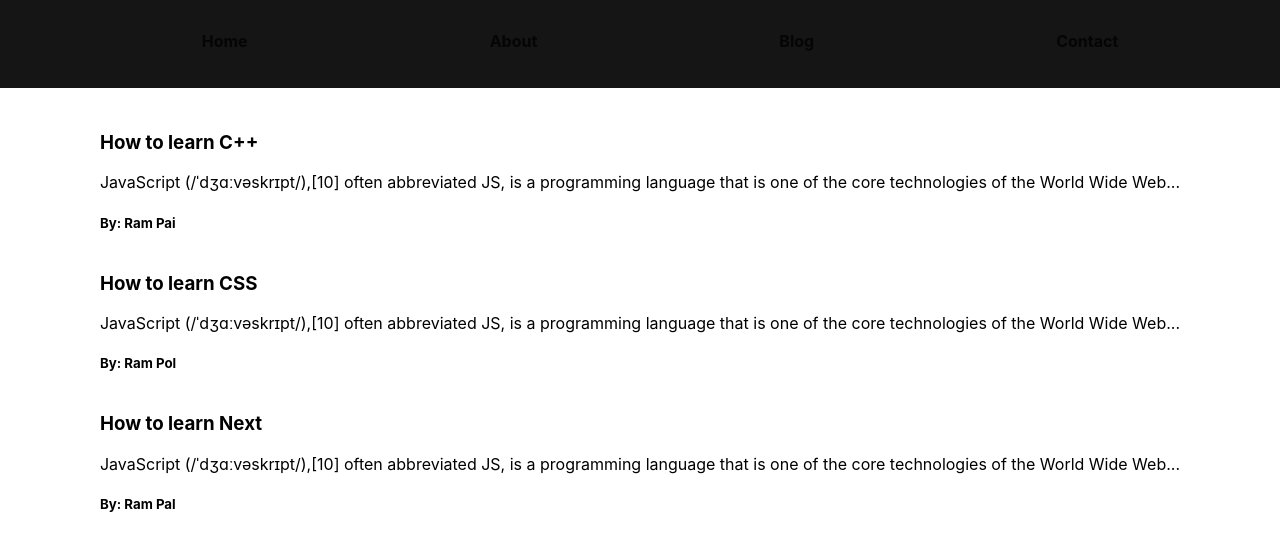
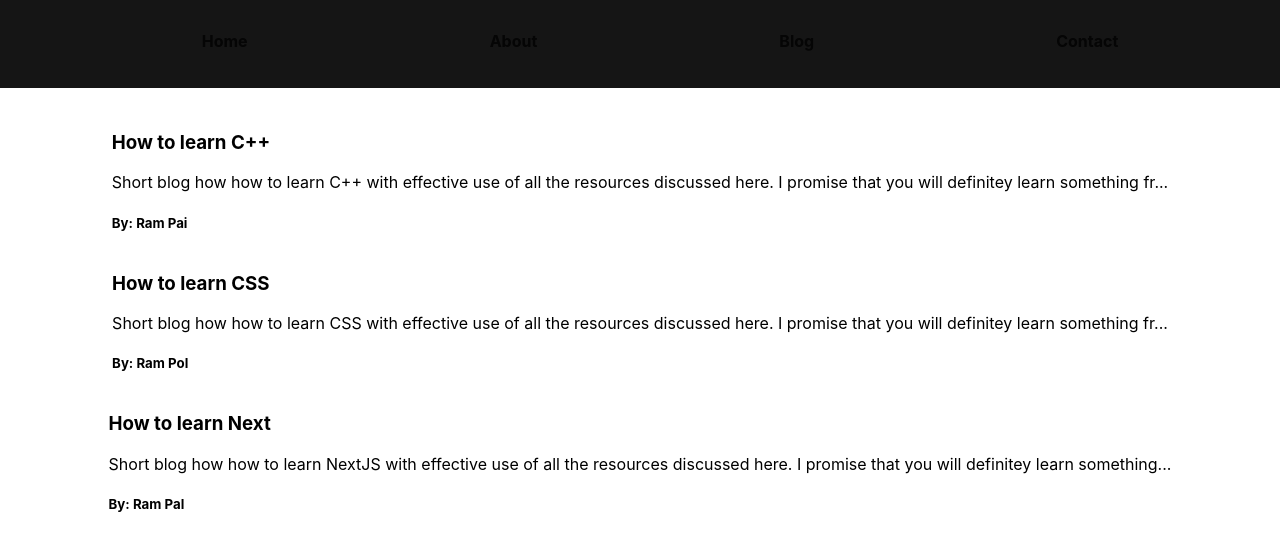
Before and after one commit to RajS18/BlogersDen, a Next.js app: page /blog in a window 1280 px wide. Shown: the top 550 px of the page. Built offline with nearby package versions, Linux system fonts and the light colour scheme.

Commit message:
modified push

```diff
--- a/blogpostData/howtolearncpp.json
+++ b/blogpostData/howtolearncpp.json
@@ -1,6 +1,7 @@
 {
     "title": "How to learn C++",
-    "content": "JavaScript (/ˈdʒɑːvəskrɪpt/),[10] often abbreviated JS, is a programming language that is one of the core technologies of the World Wide Web, alongside HTML and CSS.[11] Over 97% of websites use JavaScript on the client side for web page behaviour,[12] often incorporating third-party libraries.[13] All major web browsers have a dedicated JavaScript engine to execute the code on users' devices. JavaScript is a high-level, often just-in-time compiled language that conforms to the ECMAScript standard.[14] It has dynamic typing, prototype-based object-orientation, and first-class functions. It is multi-paradigm, supporting event-driven, functional, and imperative programming styles. It has application programming interfaces (APIs) for working with text, dates, regular expressions, standard data structures, and the Document Object Model (DOM). The ECMAScript standard does not include any input/output (I/O), such as networking, storage, or graphics facilities. In practice, the web browser or other runtime system provides JavaScript APIs for I/O. JavaScript engines were originally used only in web browsers, but are now core components of some servers and a variety of applications. The most popular runtime system for this usage is Node.js. Although Java and JavaScript are similar in name, syntax, and respective standard libraries, the two languages are distinct and differ greatly in design.",
+    "content": "JavaScript often abbreviated JS, is a programming language that is one of the core technologies of the World Wide Web, alongside HTML and CSS.[11] Over 97% of websites use JavaScript on the client side for web page behaviour,[12] often incorporating third-party libraries.[13] All major web browsers have a dedicated JavaScript engine to execute the code on users' devices. JavaScript is a high-level, often just-in-time compiled language that conforms to the ECMAScript standard.[14] It has dynamic typing, prototype-based object-orientation, and first-class functions. It is multi-paradigm, supporting event-driven, functional, and imperative programming styles. It has application programming interfaces (APIs) for working with text, dates, regular expressions, standard data structures, and the Document Object Model (DOM). The ECMAScript standard does not include any input/output (I/O), such as networking, storage, or graphics facilities. In practice, the web browser or other runtime system provides JavaScript APIs for I/O. JavaScript engines were originally used only in web browsers, but are now core components of some servers and a variety of applications. The most popular runtime system for this usage is Node.js. Although Java and JavaScript are similar in name, syntax, and respective standard libraries, the two languages are distinct and differ greatly in design.",
     "author": "Ram Pai",
+    "metaDescription": "Short blog how how to learn C++ with effective use of all the resources discussed here. I promise that you will definitey learn something from this.",
     "slug":"howtolearncpp"
 }
--- a/blogpostData/howtolearncss.json
+++ b/blogpostData/howtolearncss.json
@@ -2,6 +2,7 @@
     "title": "How to learn CSS",
     "content": "JavaScript (/ˈdʒɑːvəskrɪpt/),[10] often abbreviated JS, is a programming language that is one of the core technologies of the World Wide Web, alongside HTML and CSS.[11] Over 97% of websites use JavaScript on the client side for web page behaviour,[12] often incorporating third-party libraries.[13] All major web browsers have a dedicated JavaScript engine to execute the code on users' devices. JavaScript is a high-level, often just-in-time compiled language that conforms to the ECMAScript standard.[14] It has dynamic typing, prototype-based object-orientation, and first-class functions. It is multi-paradigm, supporting event-driven, functional, and imperative programming styles. It has application programming interfaces (APIs) for working with text, dates, regular expressions, standard data structures, and the Document Object Model (DOM). The ECMAScript standard does not include any input/output (I/O), such as networking, storage, or graphics facilities. In practice, the web browser or other runtime system provides JavaScript APIs for I/O. JavaScript engines were originally used only in web browsers, but are now core components of some servers and a variety of applications. The most popular runtime system for this usage is Node.js. Although Java and JavaScript are similar in name, syntax, and respective standard libraries, the two languages are distinct and differ greatly in design.",
     "author": "Ram Pol",
+    "metaDescription": "Short blog how how to learn CSS with effective use of all the resources discussed here. I promise that you will definitey learn something from this.",
     "slug":"howtolearncss"
 
 }
--- a/blogpostData/howtolearnnext.json
+++ b/blogpostData/howtolearnnext.json
@@ -2,5 +2,6 @@
     "title": "How to learn Next",
     "content": "JavaScript (/ˈdʒɑːvəskrɪpt/),[10] often abbreviated JS, is a programming language that is one of the core technologies of the World Wide Web, alongside HTML and CSS.[11] Over 97% of websites use JavaScript on the client side for web page behaviour,[12] often incorporating third-party libraries.[13] All major web browsers have a dedicated JavaScript engine to execute the code on users' devices. JavaScript is a high-level, often just-in-time compiled language that conforms to the ECMAScript standard.[14] It has dynamic typing, prototype-based object-orientation, and first-class functions. It is multi-paradigm, supporting event-driven, functional, and imperative programming styles. It has application programming interfaces (APIs) for working with text, dates, regular expressions, standard data structures, and the Document Object Model (DOM). The ECMAScript standard does not include any input/output (I/O), such as networking, storage, or graphics facilities. In practice, the web browser or other runtime system provides JavaScript APIs for I/O. JavaScript engines were originally used only in web browsers, but are now core components of some servers and a variety of applications. The most popular runtime system for this usage is Node.js. Although Java and JavaScript are similar in name, syntax, and respective standard libraries, the two languages are distinct and differ greatly in design.",
     "author": "Ram Pal",
+    "metaDescription": "Short blog how how to learn NextJS with effective use of all the resources discussed here. I promise that you will definitey learn something from this.",
     "slug":"howtolearnnext"
 }
--- a/pages/blog.js
+++ b/pages/blog.js
@@ -27,7 +27,7 @@
                 return <div key={blogitem.slug} className={styles.blogs}>
                     <Link href={`/blogpost/${blogitem.slug}`}>
                         <h3 className={styles.blogItemh3}>{blogitem.title}</h3></Link>
-                    <p className={styles.blogItemp}>{blogitem.content.substr(0, 140)}...</p>
+                    <p className={styles.blogItemp}>{blogitem.metaDescription.substr(0, 140)}...</p>
                     <h5>By: {blogitem.author}</h5>
                 </div>
             })}
```
